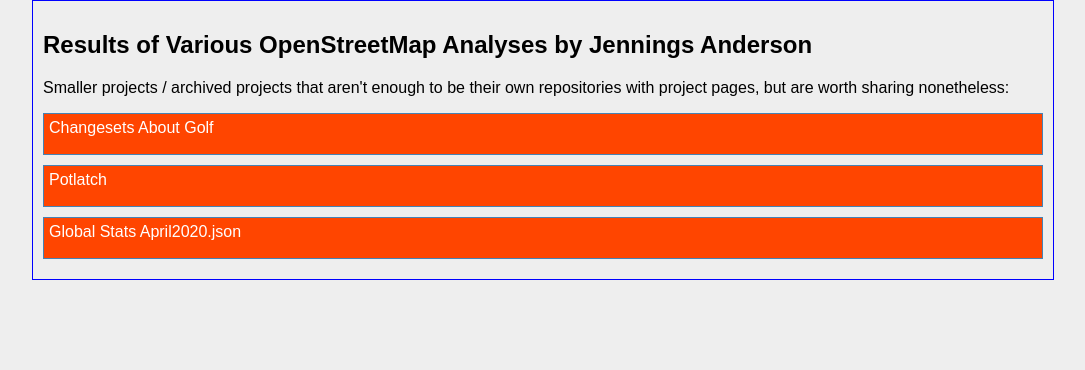
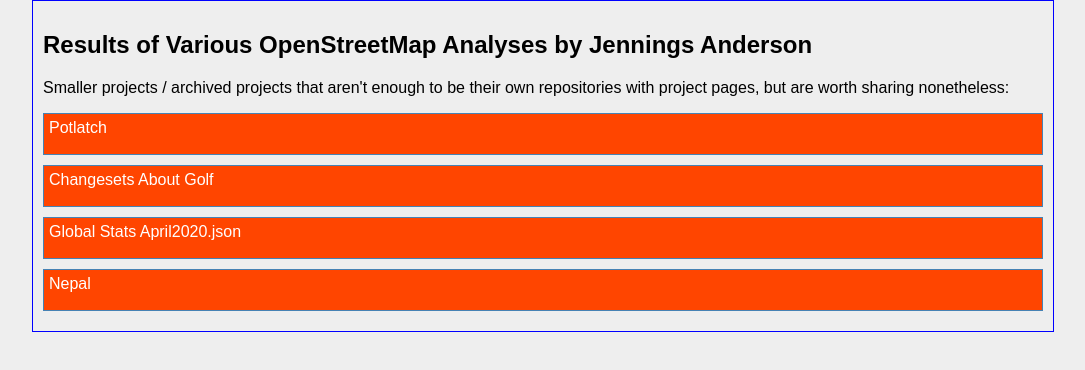
Before and after one commit to jenningsanderson/various-osm, a website: page docs/index.html in a window 1280 px wide. Shown: the whole page, without its empty margins (97-1182 px from the left). Drawn offline with Linux system fonts and the light colour scheme.

Commit message:
adding link to the nepal apge

```diff
--- a/docs/index.html
+++ b/docs/index.html
@@ -37,10 +37,10 @@
   	var list = document.getElementById('contentList')
 
   	var data = [
+  	    {'name':'potlatch.html'},
   		{'name':'changesets-about-golf.html'},
-  		{'name':'potlatch.html'},
   		{'name':'global-stats-april2020.json'},
-
+  		{'name':'nepal'}
   	]
 
   	data.filter( _ =>{
```
